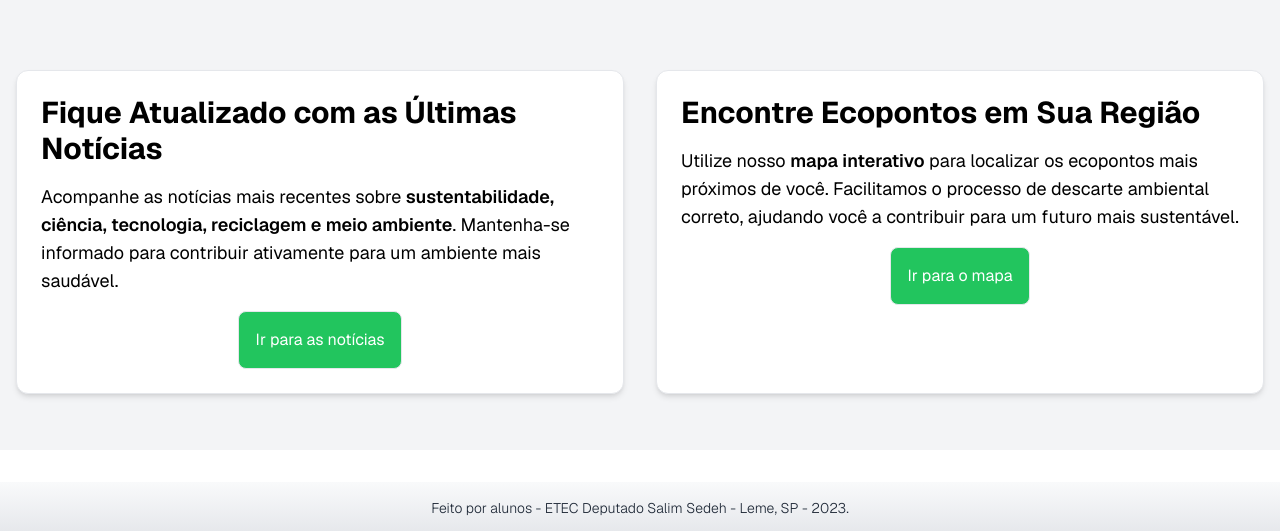
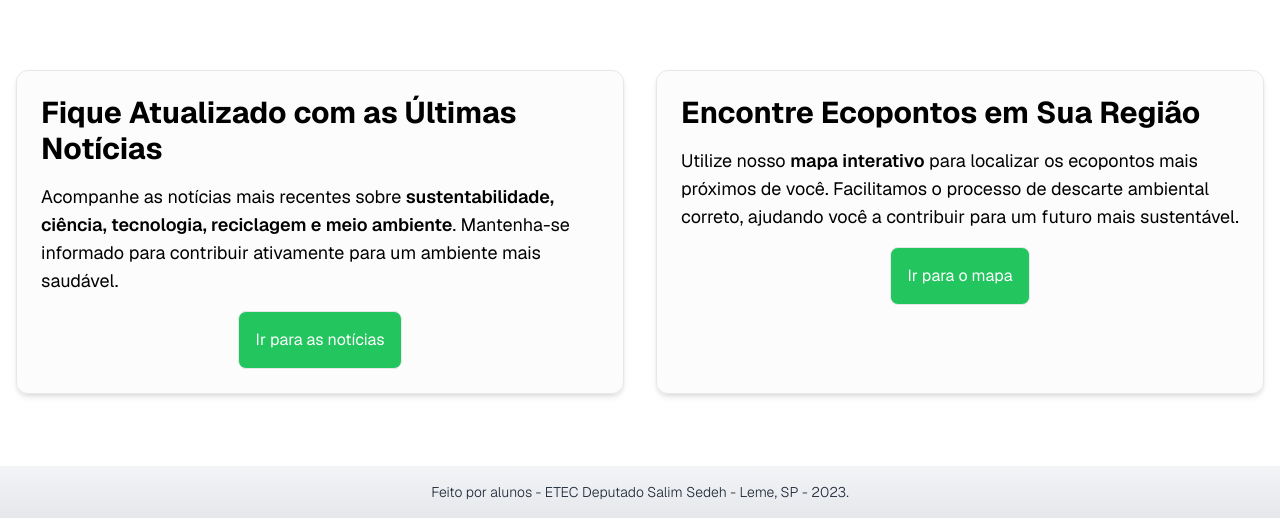
Before and after one commit to JPBaccarin/eteco, a Next.js app in the folder client/: page / in a window 1280 px wide. Shown: the part 548-1079 px from the top of the page. Built offline with nearby package versions, Linux system fonts and the light colour scheme.

Commit message:
arrumando tons cores erradas

```diff
--- a/client/src/app/informe/page.tsx
+++ b/client/src/app/informe/page.tsx
@@ -83,7 +83,7 @@ function NewsPage() {
                             animate={{ opacity: 1, y: 0 }}
                             exit={{ opacity: 0, y: -20 }}
                             transition={{ duration: .5, delay: index * 0.2 }}
-                            className="border hover:border-black/20 duration-150 hover:bg-gray-100/10 border-black/10 rounded-lg p-4 shadow-sm hover:shadow-md bg-zinc-100"
+                            className="border hover:border-black/20 duration-150 hover:bg-gray-100/10 border-black/10 rounded-lg p-4 shadow-sm hover:shadow-md bg-gray-50"
                         >
                             <h2 className="text-xl font-semibold border-b border-black/10 pb-2">{article.title}</h2>
                             {article.urlToImage && (
@@ -100,7 +100,7 @@ function NewsPage() {
                                 rel="noopener noreferrer"
                                 className="text-blue-500 hover:underline block mt-2 transition-all duration-150"
                             >
-                                Leia mais
+                                Ler mais
                             </a>
                         </motion.div>
                     ))}
--- a/client/src/app/page.tsx
+++ b/client/src/app/page.tsx
@@ -25,7 +25,7 @@ const App: React.FC = () => {
   return (
     <div>
 
-      <main className="bg-gray-100">
+      <main className="pb-4">
         {/*lampada */}
         <section className="container mx-auto py-10 flex justify-around flex-wrap">
           <motion.div
@@ -74,7 +74,7 @@ const App: React.FC = () => {
 
         {/*texto */}
         {/* Container Flex para os Cards */}
-        <div className="container mx-auto pb-10 pt-2 flex justify-around flex-wrap">
+        <div className="container mx-auto pb-10 pt-2 flex justify-around flex-wrap ">
 
           {/* Seção de Notícias */}
           <motion.div
@@ -84,7 +84,7 @@ const App: React.FC = () => {
             animate={inView2 ? "visible" : "hidden"}
             ref={ref2}
           >
-            <div className="bg-white p-6 rounded-xl shadow-md duration-300 hover:shadow-xl border h-full">
+            <div className="bg-gray-50/50 hover:bg-white p-6 rounded-xl shadow-md duration-300 hover:shadow-xl border h-full">
               <h2 className="text-3xl font-bold mb-4">
                 Fique Atualizado com as Últimas Notícias
               </h2>
@@ -107,7 +107,7 @@ const App: React.FC = () => {
             animate={inView2 ? "visible" : "hidden"}
             ref={ref2}
           >
-            <div className="bg-white p-6 rounded-xl shadow-md duration-300 hover:shadow-xl border h-full">
+            <div className="bg-gray-50/50 hover:bg-white p-6 rounded-xl shadow-md duration-300 hover:shadow-xl border h-full">
               <h2 className="text-3xl font-bold mb-4">
                 Encontre Ecopontos em Sua Região
               </h2>
--- a/client/src/app/sobre/page.tsx
+++ b/client/src/app/sobre/page.tsx
@@ -62,7 +62,7 @@ const AboutUs = () => {
                 variants={textVariants}
                 initial="hidden"
                 animate="visible"
-                className="mt-8 p-4 bg-gray-200 rounded-lg"
+                className="mt-8 p-4 bg-gray-100 rounded-lg border"
             >
                 <h2 className="text-2xl font-semibold mb-2">Contato</h2>
                 <motion.p
--- a/client/src/components/navbar/footer.tsx
+++ b/client/src/components/navbar/footer.tsx
@@ -10,7 +10,7 @@ const Footer: React.FC = () => {
 
     return (
         <motion.footer
-            className=" text-gray-800 p-4 bg-gradient-to-t from-gray-200 to-gray-50 text-center mt-8 transition-all"
+            className=" text-gray-800 p-4 bg-gradient-to-t from-gray-200 to-gray-100 text-center  transition-all"
             variants={fadeIn}
             initial="hidden"
             animate="visible"
```
